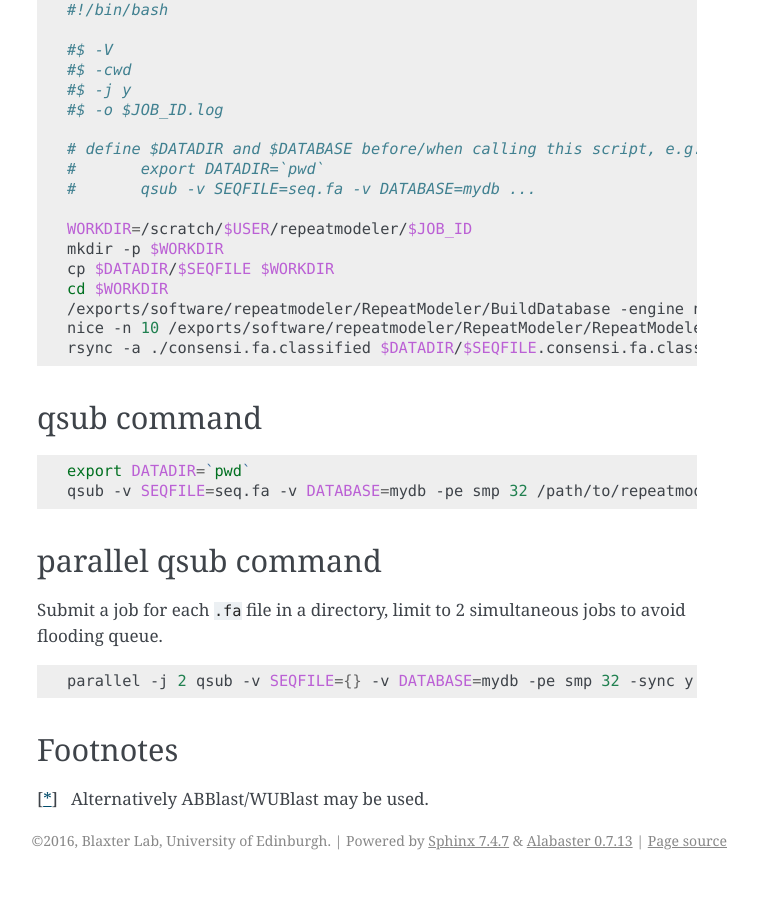
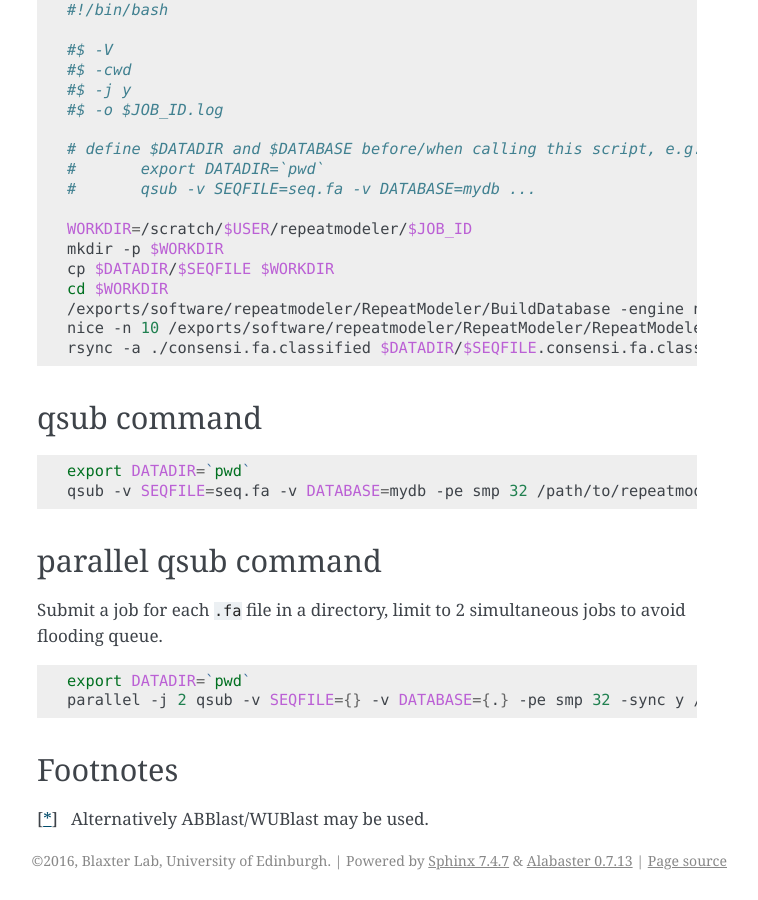
Before and after one commit to blaxterlab/documentation, a Sphinx documentation site: the page built from docs/repeatmodeler.txt, in a window 1280 px wide and 900 px high, scrolled down 1094 px. Shown: the whole window, without its empty margins (383-1141 px from the left). Built offline with Sphinx 7.4.7, drawn with Linux system fonts in a browser that asks for light colours.

Commit message:
update title link and add export command before parallel

```diff
--- a/docs/repeatmodeler-builddatabase.txt
+++ b/docs/repeatmodeler-builddatabase.txt
@@ -5,7 +5,7 @@ BuildDatabase
 #############
 
 Wrapper around makeblastdb to format blast databases for use with
-:ref:`repeatmodeler-repeatmodeler`.
+:ref:`repeatmodeler`.
 
 
 ******************
--- a/docs/repeatmodeler.txt
+++ b/docs/repeatmodeler.txt
@@ -102,7 +102,8 @@ to avoid flooding queue.
 
 .. code-block:: bash
 
-  parallel -j 2 qsub -v SEQFILE={} -v DATABASE=mydb -pe smp 32 -sync y /path/to/repeatmodeler.sh ::: *.fa
+  export DATADIR=`pwd`
+  parallel -j 2 qsub -v SEQFILE={} -v DATABASE={.} -pe smp 32 -sync y /path/to/repeatmodeler.sh ::: *.fa
 
 
 *********
```
